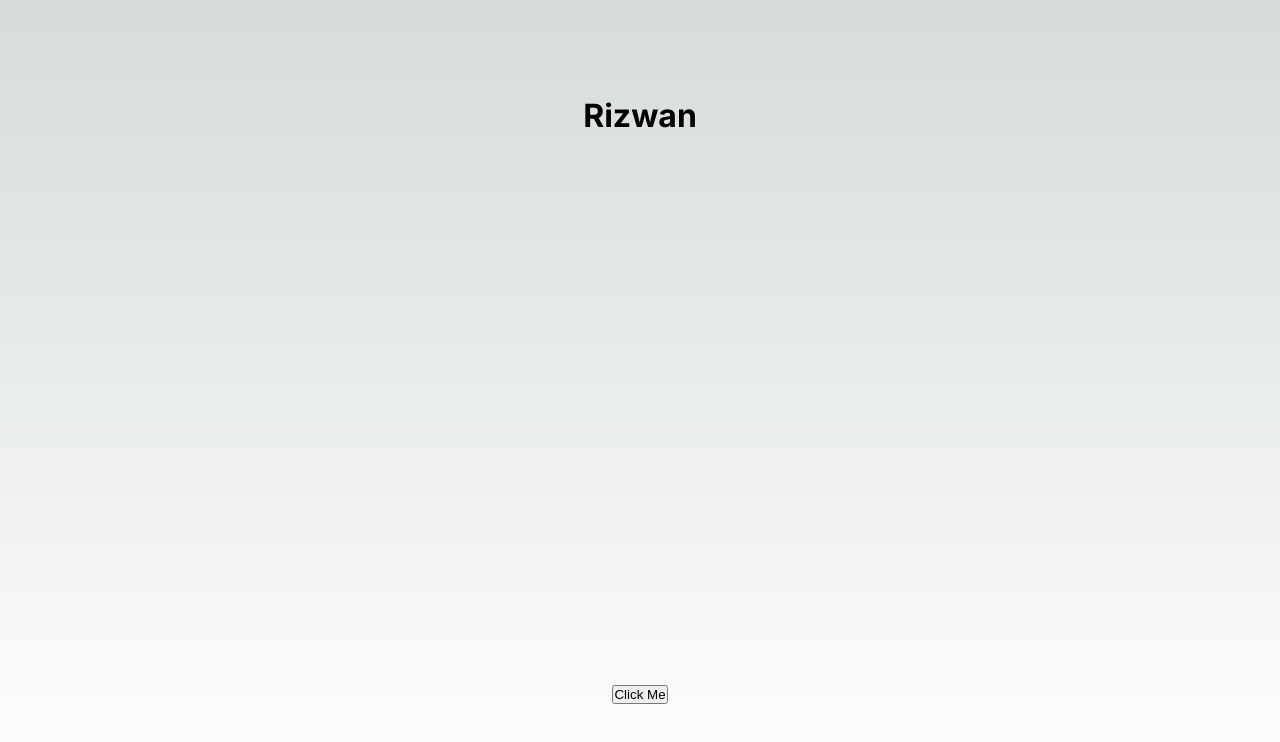
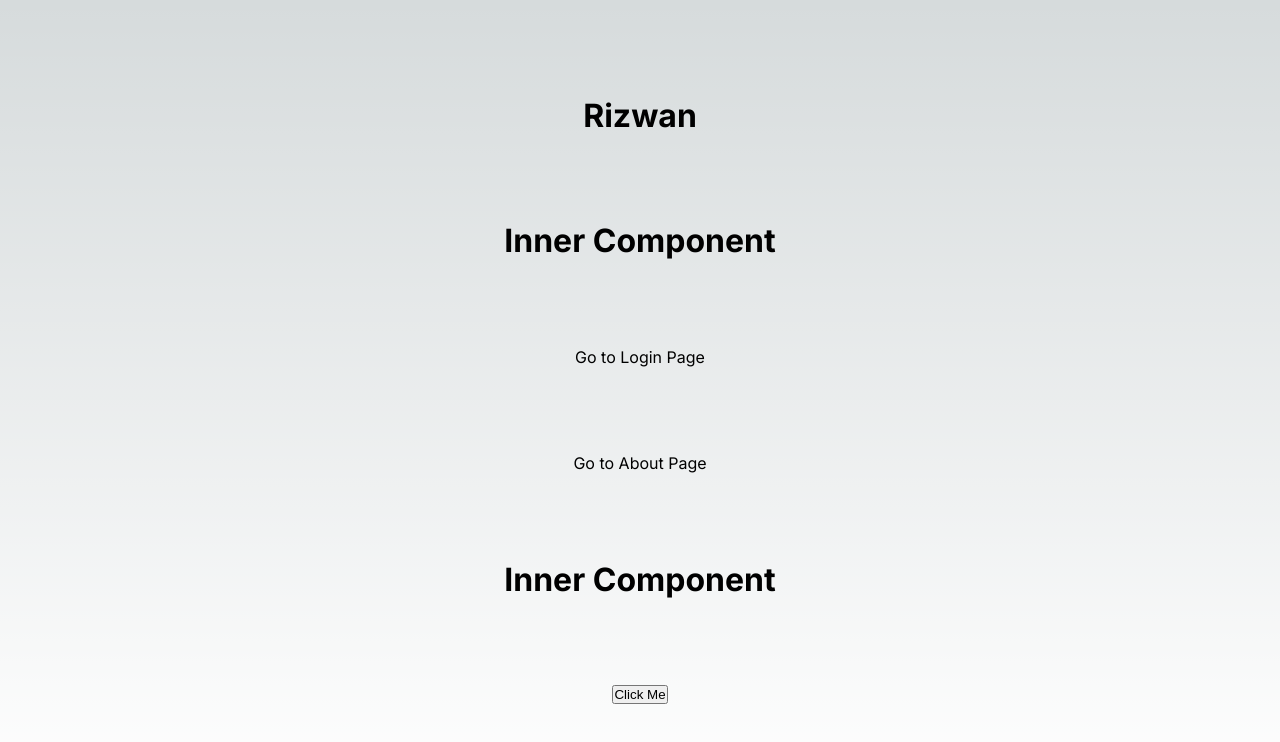
Before and after one commit to er-rizwan/NextJS, a Next.js app: page / in a window 1280 px wide. Shown: the top 742 px of the page. Built offline with nearby package versions, Linux system fonts and the light colour scheme.

Commit message:
login and about page added

```diff
--- a/src/app/page.js
+++ b/src/app/page.js
@@ -3,6 +3,7 @@
 import Image from "next/image";
 import styles from "./page.module.css";
 import { useState } from "react";
+import Link from "next/link";
 
 export default function Home() {
 
@@ -12,9 +13,21 @@ export default function Home() {
    setName("Bhutoo")
   }
 
+  const InnerComp=()=>{
+    return(
+      <h1>Inner Component</h1>
+    )
+  }
+
+
+
   return (
     <main className={styles.main}>
       <h1>{name}</h1>
+      <InnerComp/>
+      <Link href="/Login">Go to Login Page</Link>
+      <Link href="/About">Go to About Page</Link>
+      {InnerComp()}
       <button onClick={()=>Apple()}>Click Me</button>
     </main>
   );
```
Also changed, not shown: src/app/About/page.js (added, +9 -0 lines), src/app/Login/page.js (added, +9 -0 lines).
